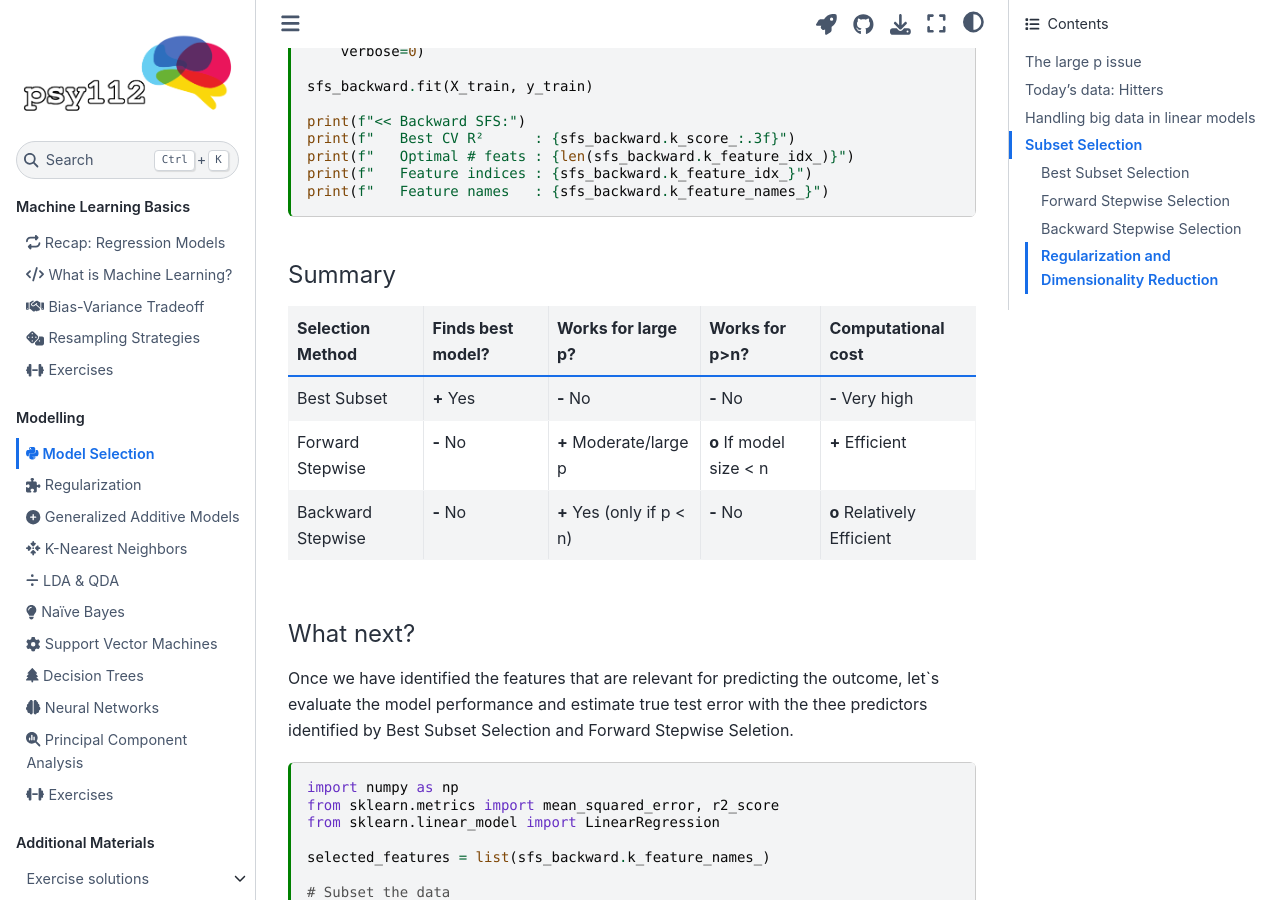
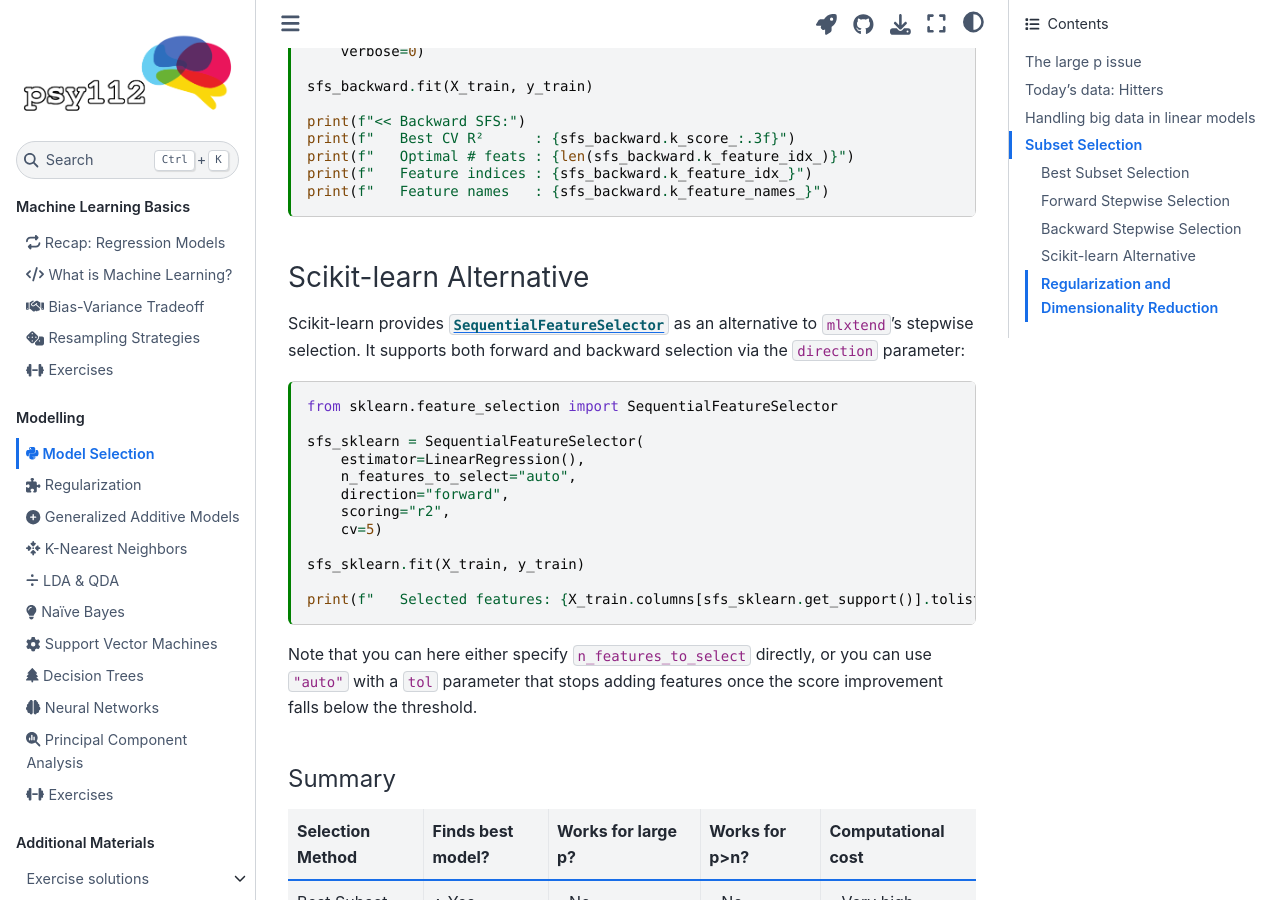
Before and after one commit to mibur1/psy112, a Jupyter Book: the page built from book/2_models/1_Model_selection.md, in a window 1280 px wide and 900 px high, scrolled down 4730 px. Built offline with Jupyter Book 1.0.4 settings and Sphinx 7.4.7 and the Sphinx Book theme 1.1.4, drawn with Linux system fonts in a browser that asks for light colours; pages that are not in the unit, such as notebooks, are missing from menus; comment, search, counter and statistics services are not loaded.

Commit message:
added scikit-learn alternative to sequential feature selection

````diff
--- a/book/2_models/1_Model_selection.md
+++ b/book/2_models/1_Model_selection.md
@@ -71,7 +71,6 @@ We thus remove two of the correlated features:
 features_drop = ["CRuns", "CAtBat"]
 hitters_subset = hitters_subset.drop(columns=features_drop)
 ```
-
 
 ## Handling big data in linear models
 
@@ -206,6 +205,28 @@ print(f"   Feature indices : {sfs_backward.k_feature_idx_}")
 print(f"   Feature names   : {sfs_backward.k_feature_names_}")
 ```
 
+### Scikit-learn Alternative
+
+Scikit-learn provides [`SequentialFeatureSelector`](https://scikit-learn.org/stable/modules/generated/sklearn.feature_selection.SequentialFeatureSelector.html)
+as an alternative to `mlxtend`'s stepwise selection. It supports both forward and backward selection via the `direction` parameter:
+
+```{code-cell} ipython3
+from sklearn.feature_selection import SequentialFeatureSelector
+
+sfs_sklearn = SequentialFeatureSelector(
+    estimator=LinearRegression(),
+    n_features_to_select="auto",
+    direction="forward",
+    scoring="r2",
+    cv=5)
+
+sfs_sklearn.fit(X_train, y_train)
+
+print(f"   Selected features: {X_train.columns[sfs_sklearn.get_support()].tolist()}")
+```
+
+Note that you can here either specify `n_features_to_select` directly, or you can use `"auto"` with a `tol` parameter that stops adding features once the score improvement falls below the threshold.
+
 #### Summary
 
 | Selection Method  | Finds best model? | Works for large p?        | Works for p>n?          | Computational cost         |
````
